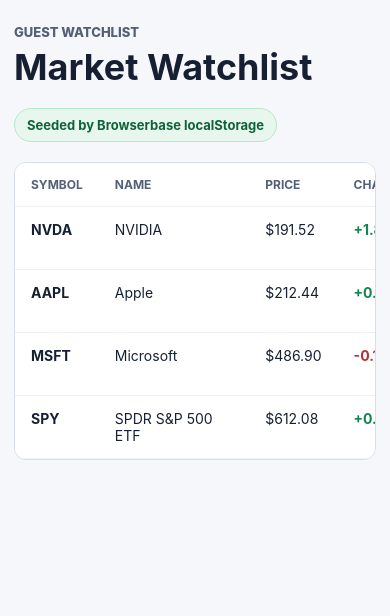
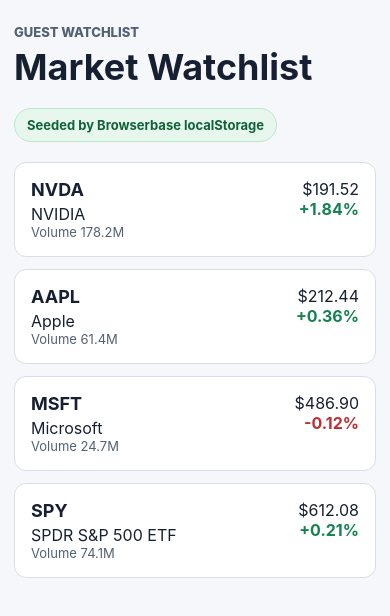
Before and after one commit to senxd/signoff-demo-app, a Next.js app: page /watchlist in a window 390 px wide. Shown: the top 616 px of the page. Built offline with nearby package versions, Linux system fonts and the light colour scheme.

Commit message:
Implement Signoff contract KBQznlOAHE

```diff
--- a/src/app/globals.css
+++ b/src/app/globals.css
@@ -122,3 +122,51 @@
     flex-direction: column;
   }
 }
+
+
+.watchlist-mobile-cards {
+  display: none;
+  gap: 12px;
+}
+
+.watchlist-mobile-card {
+  background: white;
+  border: 1px solid #d8dee9;
+  border-radius: 12px;
+  padding: 16px;
+}
+
+.watchlist-mobile-card-header {
+  display: flex;
+  justify-content: space-between;
+  gap: 12px;
+}
+
+.watchlist-mobile-card h2 {
+  font-size: 18px;
+  margin: 0 0 4px;
+}
+
+.watchlist-mobile-card p {
+  margin: 0;
+}
+
+.watchlist-mobile-card-prices {
+  text-align: right;
+}
+
+.watchlist-mobile-volume {
+  color: #536075;
+  font-size: 13px;
+  margin-top: 12px;
+}
+
+@media (max-width: 767px) {
+  .watchlist-mobile-cards {
+    display: grid;
+  }
+
+  .watchlist-desktop-table {
+    display: none;
+  }
+}
--- a/src/components/watchlist/watchlist-shell.tsx
+++ b/src/components/watchlist/watchlist-shell.tsx
@@ -23,6 +23,37 @@
   } catch {
     return DEFAULT_SYMBOLS;
   }
+}
+
+
+type WatchlistRow = {
+  symbol: string;
+  name: string;
+  price: string;
+  change: string;
+  volume: string;
+};
+
+function WatchlistMobileCards({ rows }: { rows: WatchlistRow[] }) {
+  return (
+    <div className="watchlist-mobile-cards">
+      {rows.map((row) => (
+        <article key={row.symbol} className="watchlist-mobile-card">
+          <div className="watchlist-mobile-card-header">
+            <div>
+              <h2>{row.symbol}</h2>
+              <p>{row.name}</p>
+            </div>
+            <div className="watchlist-mobile-card-prices">
+              <p>{row.price}</p>
+              <p className={row.change.startsWith("-") ? "negative" : "positive"}>{row.change}</p>
+            </div>
+          </div>
+          <p className="watchlist-mobile-volume">Volume {row.volume}</p>
+        </article>
+      ))}
+    </div>
+  );
 }
 
 export function WatchlistShell() {
@@ -53,7 +84,9 @@
         <p className="watchlist-status">Seeded by Browserbase localStorage</p>
       </div>
 
-      <div className="watchlist-table-frame">
+      <WatchlistMobileCards rows={rows} />
+
+      <div className="watchlist-table-frame watchlist-desktop-table">
         <table className="watchlist-table">
           <thead>
             <tr>
```
